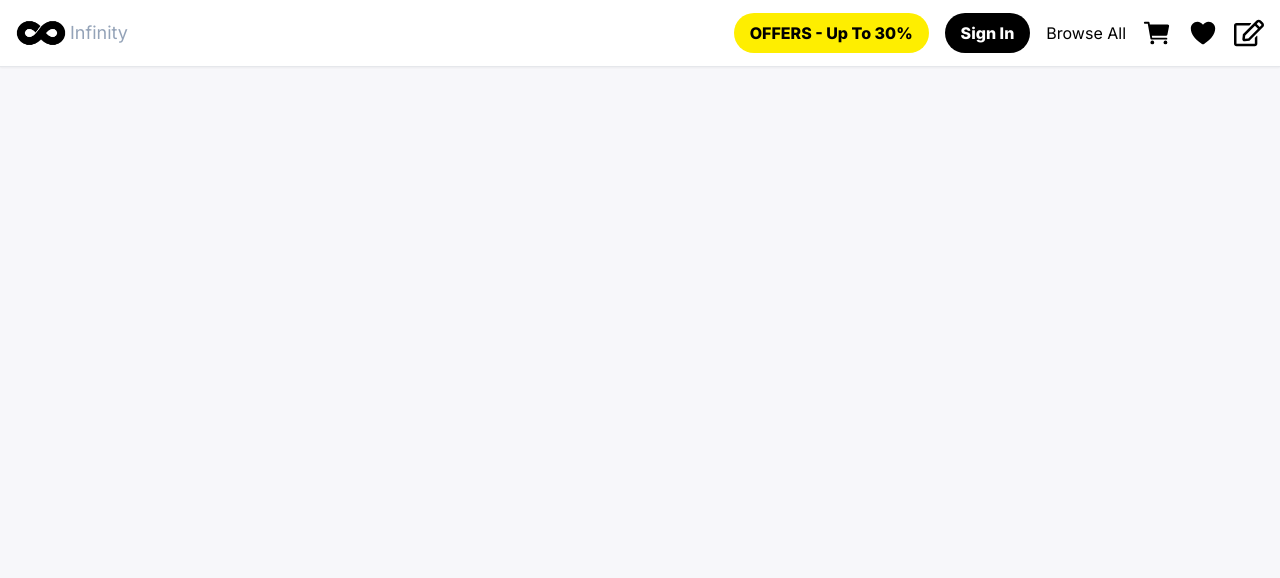
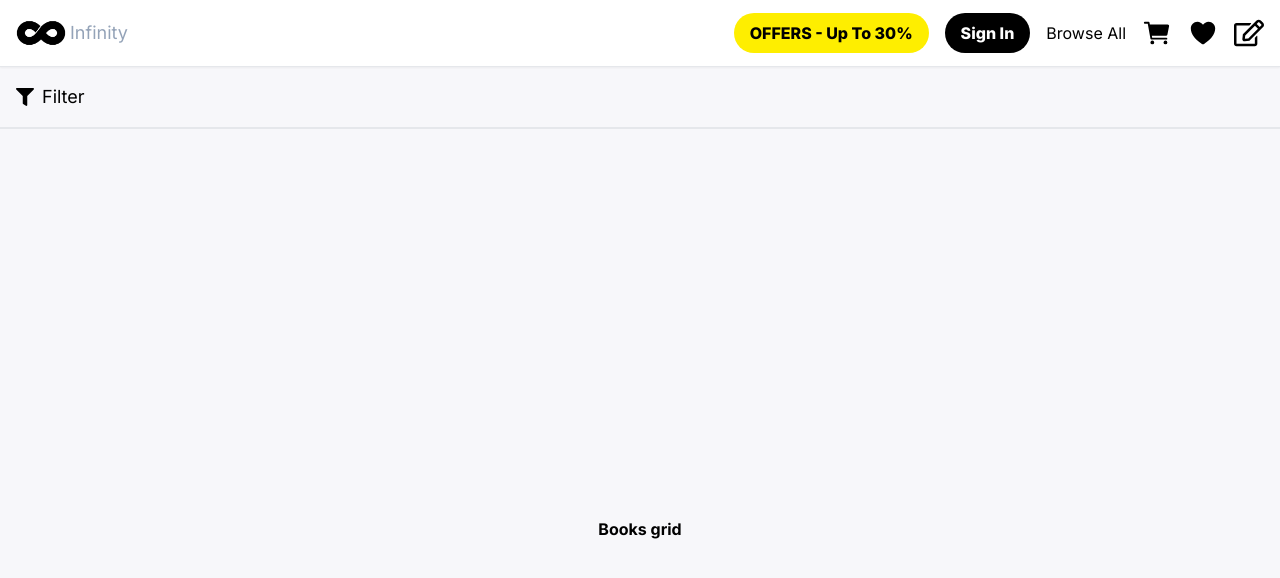
Before and after one commit to HazemGamal1/Infinity-Bookstore, a Next.js app: page /browse in a window 1280 px wide. Shown: the top 578 px of the page. Built offline with nearby package versions, Linux system fonts and the light colour scheme.

Commit message:
code fixes

```diff
--- a/app/(Browse)/browse/page.tsx
+++ b/app/(Browse)/browse/page.tsx
@@ -1,10 +1,22 @@
 import React from 'react'
 import Navbar from '../../components/Navbar'
+import { FaFilter } from "react-icons/fa";
 
 const page = () => {
   return (
     <div>
       <Navbar />
+      <div className='w-full'>
+        <div className='max-w-screen-2xl mx-auto py-4 border-b-2 px-4 2xl:px-0'>
+          <div>
+            <p className='text-lg flex gap-2 items-center cursor-pointer'><FaFilter className="text-lg"/>Filter</p>
+          </div>
+        </div>
+        <div className='grid place-content-center h-screen w-full'>
+          <h1 className='font-bold'>Books grid</h1>
+        </div>
+
+      </div>
     </div>
   )
 }
```
